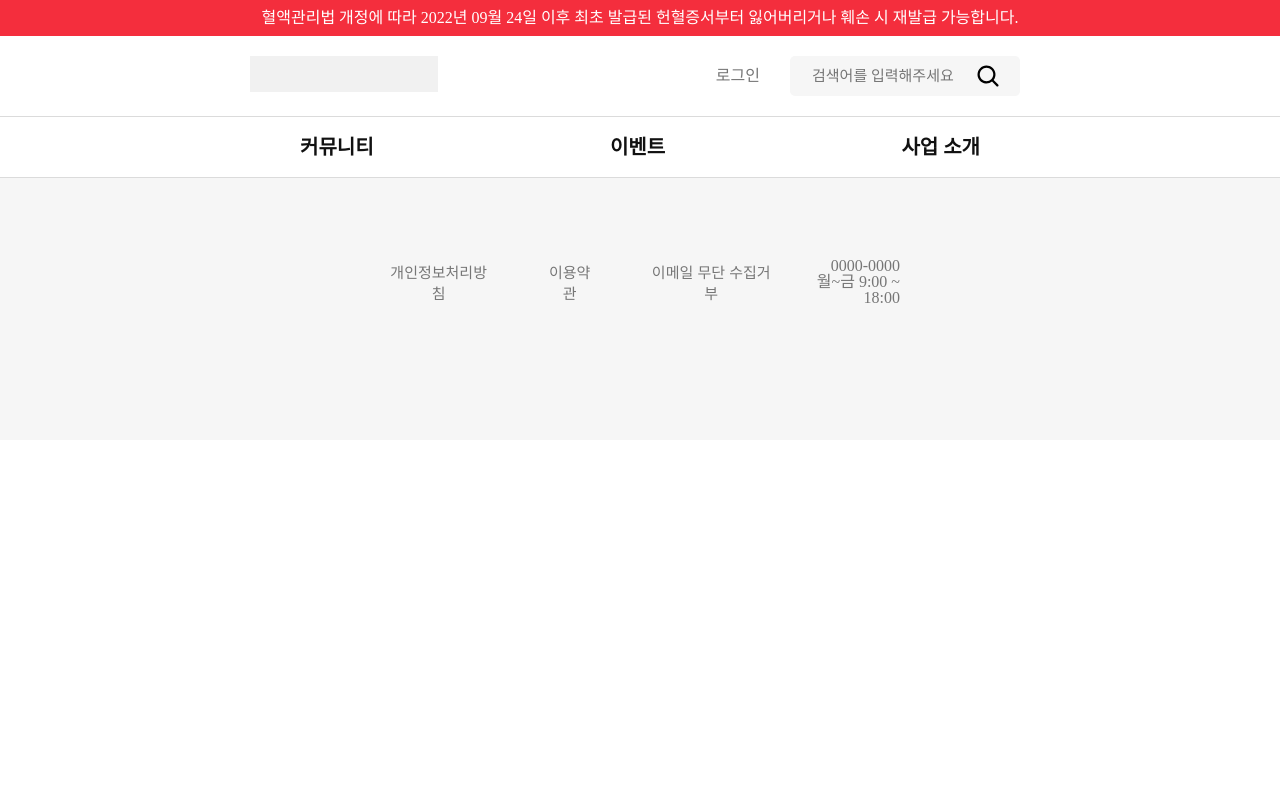
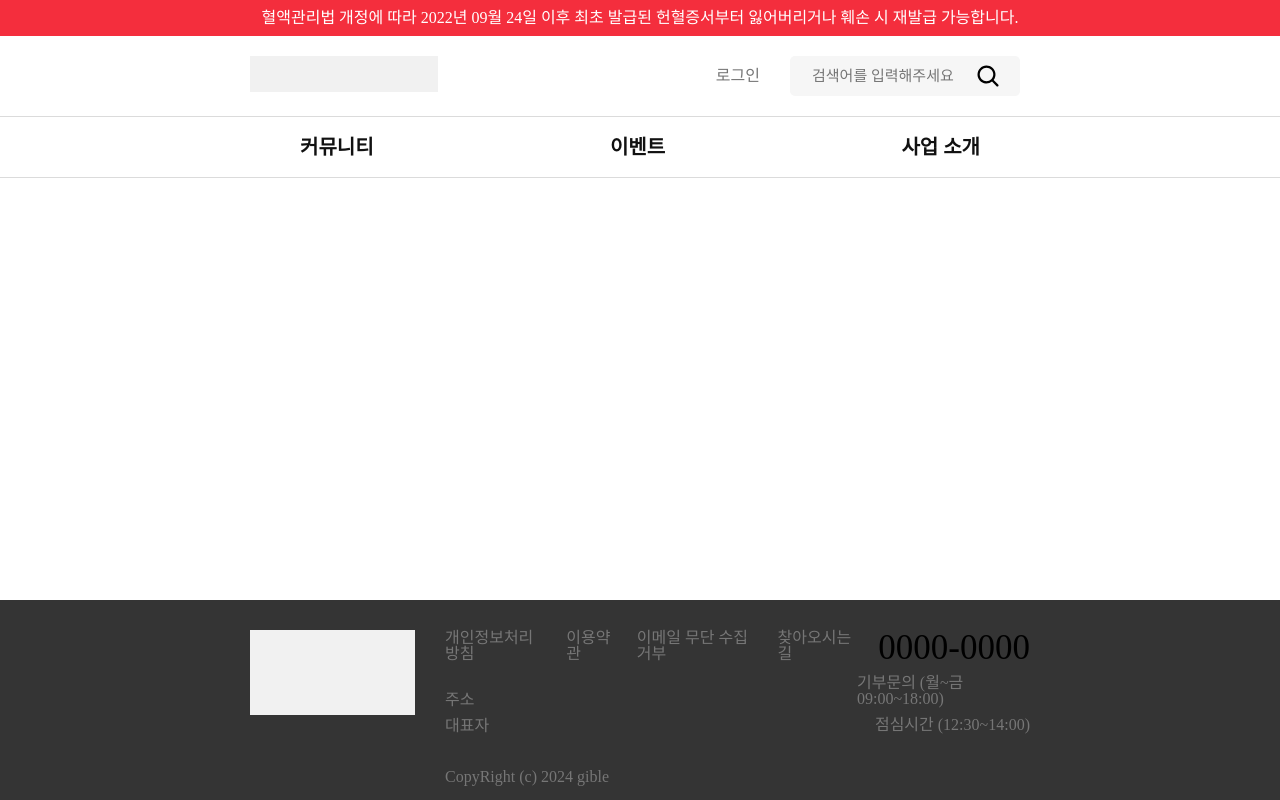
Before and after one commit to Likelion-YeungNam-Univ/12th-gibble-web, a React (Create React App) app in the folder gible/: page / in a window 1280 px wide. Built offline with nearby package versions, Linux system fonts and the light colour scheme; a web font is replaced by a local one.

Commit message:
feat: 푸터 컴포넌트 작성

```diff
--- /dev/null
+++ b/gible/src/layouts/footer/Description.js
@@ -0,0 +1,57 @@
+import React from 'react'
+import styled from 'styled-components'
+
+const Description = () => {
+  return (
+      <Wrapper>
+          <Left>
+              <LeftTop>
+                  <Text>개인정보처리방침</Text>
+                  <Text>이용약관</Text>
+                  <Text>이메일 무단 수집거부</Text>
+                  <Text>찾아오시는 길</Text>
+              </LeftTop>
+              <Text>주소</Text>
+              <Text>대표자</Text>
+              <Copyright>CopyRight (c) 2024 gible</Copyright>
+          </Left>
+          <Right></Right>
+    </Wrapper>
+  )
+}
+
+const Wrapper = styled.div`
+    display : flex;
+    justify-content : space-between;
+`
+
+const Left = styled.div`
+    display : flex;
+    flex-direction : column;
+    gap : 10px;
+`;
+
+const LeftTop = styled.div`
+    display : flex;
+    gap : 20px;
+    margin-bottom : 20px;
+`
+
+const Right = styled.div`
+    display : flex;
+    flex-direction : column;
+`;
+
+const Text = styled.div`
+    font-size : 16px;
+    color : #767676;
+`;
+
+const Copyright = styled.div`
+    font-size : 16px;
+    color : #767676;
+    margin-top : 25px;
+
+`;
+
+export default Description
--- a/gible/src/layouts/footer/Footer.js
+++ b/gible/src/layouts/footer/Footer.js
@@ -1,62 +1,46 @@
 import React from 'react';
 import styled from 'styled-components';
+import Description from './Description';
+import Notice from './Notice';
 
 
 const Footer = () => {
     return (
-        <FooterBox>
-            <Explain>
-                <Buttons>
-                    <button>개인정보처리방침</button>
-                    <button>이용약관</button>
-                    <button>이메일 무단 수집거부</button>
-                </Buttons>
-                <Number>
-                    <h1>0000-0000</h1>
-                    <h7>월~금 9:00 ~ 18:00</h7>
-                </Number>
-            </Explain>
-        </FooterBox>
+        <Wrapper>
+            <Logo/>
+            <DescContainer>
+                <Description/>
+                <Notice />
+            </DescContainer>
+        </Wrapper>
     );
 }
 
+const Wrapper = styled.div`
+    height : 200px;
+    background-color : #343434;
+    display : flex;
+    gap : 30px;
+    box-sizing : border-box;
+    padding : 30px 250px;
+    width : 100%;
+    position : absolute;
+    bottom : 0;
+`
 
-const FooterBox = styled.div`
-    background: #F6F6F6;
-    height: 262px;
-`;
+const Logo = styled.div`
+    width : 220px;
+    height : 85px;
+    background-color : #f1f1f1;
+`
 
-const Explain = styled.div`
-    color: #767676;
-    display: flex;
-    justify-content: center;
-    justify-content: space-between;
-    padding: 80px;
-    margin: 0px 300px
+const DescContainer = styled.div`
+    display : flex;
+    justify-content : space-between;
+    width : 100%;
+`
 
-`;
 
-const Buttons =styled.div`
-    display: flex;
-    gap : 40px;
-    button {
-
-        background: none;
-        border: none;
-        color: #767676;
-        font-size: 15px;
-        cursor: pointer;
-
-        /*포인터 올릴 시에 밑줄*/
-        &:hover {
-            text-decoration: underline;
-        }
-`;
-
-const Number = styled.div`
-    text-align: right;
-    background: #F6F6F6;
-`;
 
 
 export default Footer;
--- /dev/null
+++ b/gible/src/layouts/footer/Notice.js
@@ -0,0 +1,29 @@
+import React from 'react'
+import styled from 'styled-components'
+
+const Notice = () => {
+  return (
+      <Wrapper>
+          <PhoneNumber>0000-0000</PhoneNumber>
+          <Text>기부문의 (월~금 09:00~18:00)</Text>
+          <Text>점심시간 (12:30~14:00)</Text>
+    </Wrapper>
+  )
+}
+
+const Wrapper = styled.div`
+    display : flex;
+    flex-direction: column;
+    gap : 10px;
+    align-items : end;
+`
+
+const PhoneNumber = styled.div`
+    font-size : 35px;
+`
+const Text = styled.div`
+    font-size : 16px;
+    color : #767676;
+`
+
+export default Notice
```
